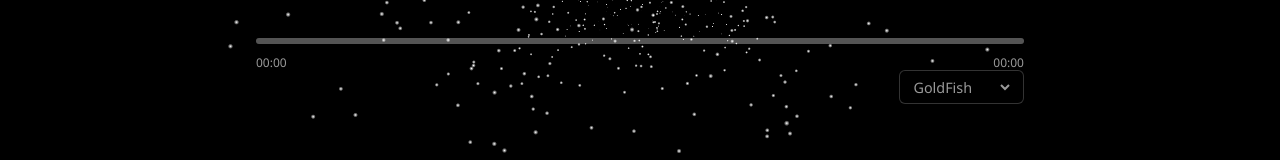
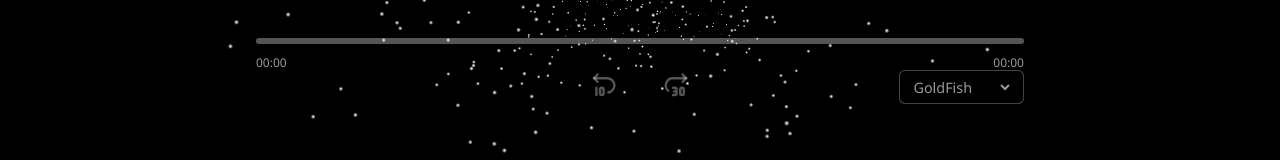
Before and after one commit to aryanRP7/Gold_Fish, a React (Create React App) app: page / in a window 1280 px wide. Both pictures are taken after a click on the button 640 px from the left and 400 px from the top of the page. Shown: the part 418-578 px from the top of the page. Built offline with nearby package versions, Linux system fonts and the light colour scheme.

Commit message:
added seek buttons

```diff
--- a/src/MusicVisualizer.css
+++ b/src/MusicVisualizer.css
@@ -68,6 +68,42 @@
 .skip-button.next {
   left: calc(50% + 6rem);
 }
+
+/* Seek Controls */
+.seek-controls {
+  position: absolute;
+  top: calc(50% + 5.5rem);
+  left: 50%;
+  transform: translateX(-50%);
+  display: flex;
+  gap: 2rem;
+  z-index: 10;
+}
+
+.seek-button {
+  font-size: 1.8rem;
+  border: none;
+  background: none;
+  color: rgba(240, 240, 240, 0.35);
+  cursor: pointer;
+  transition: transform 0.2s ease, color 0.2s ease, text-shadow 0.2s ease;
+  text-shadow: 0 0 4px rgba(255, 255, 255, 0.08);
+}
+.seek-button:hover {
+  transform: scale(1.1);
+  color: rgba(255, 255, 255, 0.6);
+  text-shadow: 0 0 10px rgba(255, 255, 255, 0.2);
+}
+.seek-button:active {
+  transform: scale(0.95);
+  text-shadow: 0 0 6px rgba(255, 255, 255, 0.12);
+}
+
+/* Move dropdown further down */
+.song-dropdown {
+  top: calc(50% + 8rem);
+}
+
 
 /* Emoji‑Wall Background + Sparkle */
 .emoji-wall {
--- a/src/MusicVisualizer.js
+++ b/src/MusicVisualizer.js
@@ -1,16 +1,37 @@
-import React, { useState, useRef, useEffect, useCallback } from 'react';
-import { playlist } from './playlist';
+import React, { useState, useRef, useEffect, useCallback } from "react";
+import { playlist } from "./playlist";
 import { FaPlay } from "react-icons/fa";
 import { FaPause } from "react-icons/fa6";
+import { TbRewindBackward10, TbRewindForward30 } from "react-icons/tb";
 import { IoIosArrowForward } from "react-icons/io";
 import { IoIosArrowBack } from "react-icons/io";
-import './MusicVisualizer.css';
+import "./MusicVisualizer.css";
 
-const emojis = ['😄', '🌻', '😍', '🥰', '😘', '✨', '💞', '🌻', '❤️', '😻', '💙', '🤩', '🦚', '🌻', '🧋'];
+const emojis = [
+  "😄",
+  "🌻",
+  "😍",
+  "🥰",
+  "😘",
+  "✨",
+  "💞",
+  "🌻",
+  "❤️",
+  "😻",
+  "💙",
+  "🤩",
+  "🦚",
+  "🌻",
+  "🧋",
+];
 
 const formatTime = (time) => {
-  const minutes = Math.floor(time / 60).toString().padStart(2, '0');
-  const seconds = Math.floor(time % 60).toString().padStart(2, '0');
+  const minutes = Math.floor(time / 60)
+    .toString()
+    .padStart(2, "0");
+  const seconds = Math.floor(time % 60)
+    .toString()
+    .padStart(2, "0");
   return `${minutes}:${seconds}`;
 };
 
@@ -30,6 +51,18 @@ const MusicVisualizer = () => {
   const stars = useRef([]);
   const animationRef = useRef(null);
 
+  const handleRewind = () => {
+    const audio = audioRef.current;
+    if (!audio) return;
+    audio.currentTime = Math.max(audio.currentTime - 10, 0);
+  };
+
+  const handleForward = () => {
+    const audio = audioRef.current;
+    if (!audio || isNaN(audio.duration)) return;
+    audio.currentTime = Math.min(audio.currentTime + 30, audio.duration);
+  };
+
   // Floating emojis
   useEffect(() => {
     const maxEmojis = 50;
@@ -44,7 +77,7 @@ const MusicVisualizer = () => {
         animationDelay: `${Math.random() * 2}s`,
       };
       const emoji = emojis[Math.floor(Math.random() * emojis.length)];
-      setEmojiElements(prev => [
+      setEmojiElements((prev) => [
         ...prev,
         <span key={count} className="floating-emoji" style={style}>
           {emoji}
@@ -57,7 +90,8 @@ const MusicVisualizer = () => {
 
   // Initialize star positions
   const initStars = useCallback(() => {
-    const w = window.innerWidth, h = window.innerHeight;
+    const w = window.innerWidth,
+      h = window.innerHeight;
     stars.current = Array.from({ length: 800 }, () => ({
       x: (Math.random() - 0.5) * w,
       y: (Math.random() - 0.5) * h,
@@ -69,12 +103,13 @@ const MusicVisualizer = () => {
   const drawStars = useCallback(() => {
     const canvas = canvasRef.current;
     if (!canvas) return;
-    const ctx = canvas.getContext('2d');
+    const ctx = canvas.getContext("2d");
     const w = (canvas.width = window.innerWidth);
     const h = (canvas.height = window.innerHeight);
-    const cx = w / 2, cy = h / 2;
+    const cx = w / 2,
+      cy = h / 2;
 
-    ctx.fillStyle = '#000';
+    ctx.fillStyle = "#000";
     ctx.fillRect(0, 0, w, h);
 
     for (const star of stars.current) {
@@ -89,8 +124,8 @@ const MusicVisualizer = () => {
       const y = star.y * k + cy;
       const size = (1 - star.z / w) * 3;
       const grad = ctx.createRadialGradient(x, y, 0, x, y, size);
-      grad.addColorStop(0, 'white');
-      grad.addColorStop(1, 'rgba(255,255,255,0)');
+      grad.addColorStop(0, "white");
+      grad.addColorStop(1, "rgba(255,255,255,0)");
       ctx.fillStyle = grad;
       ctx.beginPath();
       ctx.arc(x, y, size, 0, Math.PI * 2);
@@ -127,33 +162,33 @@ const MusicVisualizer = () => {
       setIsPlaying(true);
     };
 
-    audio.addEventListener('timeupdate', updateProgress);
-    audio.addEventListener('loadedmetadata', updateProgress);
-    audio.addEventListener('ended', handleSongEnd);
+    audio.addEventListener("timeupdate", updateProgress);
+    audio.addEventListener("loadedmetadata", updateProgress);
+    audio.addEventListener("ended", handleSongEnd);
 
     return () => {
-      audio.removeEventListener('timeupdate', updateProgress);
-      audio.removeEventListener('loadedmetadata', updateProgress);
-      audio.removeEventListener('ended', handleSongEnd);
+      audio.removeEventListener("timeupdate", updateProgress);
+      audio.removeEventListener("loadedmetadata", updateProgress);
+      audio.removeEventListener("ended", handleSongEnd);
     };
   }, [isDragging, currentSongIndex]);
 
   // Drag-to-seek handlers
-  const getSeekTime = e => {
+  const getSeekTime = (e) => {
     const rect = progressRef.current.getBoundingClientRect();
     const x = e.touches ? e.touches[0].clientX : e.clientX;
     const pct = Math.min(Math.max((x - rect.left) / rect.width, 0), 1);
     return pct * duration;
   };
-  const handleDragStart = e => {
+  const handleDragStart = (e) => {
     setIsDragging(true);
     setCurrentTime(getSeekTime(e));
   };
-  const handleDragging = e => {
+  const handleDragging = (e) => {
     if (!isDragging) return;
     setCurrentTime(getSeekTime(e));
   };
-  const handleDragEnd = e => {
+  const handleDragEnd = (e) => {
     if (!isDragging) return;
     const t = getSeekTime(e);
     audioRef.current.currentTime = t;
@@ -162,11 +197,11 @@ const MusicVisualizer = () => {
   };
   useEffect(() => {
     const stop = () => setIsDragging(false);
-    window.addEventListener('mouseup', stop);
-    window.addEventListener('touchend', stop);
+    window.addEventListener("mouseup", stop);
+    window.addEventListener("touchend", stop);
     return () => {
-      window.removeEventListener('mouseup', stop);
-      window.removeEventListener('touchend', stop);
+      window.removeEventListener("mouseup", stop);
+      window.removeEventListener("touchend", stop);
     };
   }, []);
 
@@ -190,15 +225,15 @@ const MusicVisualizer = () => {
     setCurrentSongIndex(idx);
     setIsPlaying(true);
   };
-  const handleSongChange = idx => {
+  const handleSongChange = (idx) => {
     setCurrentSongIndex(idx);
     setIsPlaying(true);
   };
 
   // ⌨️ Spacebar handler
   useEffect(() => {
-    const onKey = e => {
-      if (e.code === 'Space' || e.key === ' ') {
+    const onKey = (e) => {
+      if (e.code === "Space" || e.key === " ") {
         e.preventDefault();
         const audio = audioRef.current;
         if (!audio) return;
@@ -207,12 +242,12 @@ const MusicVisualizer = () => {
         setIsPlaying(!audio.paused);
       }
     };
-    window.addEventListener('keydown', onKey);
-    return () => window.removeEventListener('keydown', onKey);
+    window.addEventListener("keydown", onKey);
+    return () => window.removeEventListener("keydown", onKey);
   }, [isPlaying]);
 
   return (
-    <div className={`container ${isPlaying ? 'stars' : 'emoji-wall'}`}>
+    <div className={`container ${isPlaying ? "stars" : "emoji-wall"}`}>
       <audio ref={audioRef} src={currentSong.src} autoPlay={isPlaying} />
       {!isPlaying && <div className="emoji-layer">{emojiElements}</div>}
       {isPlaying && <canvas ref={canvasRef} className="star-canvas" />}
@@ -225,11 +260,13 @@ const MusicVisualizer = () => {
       {isPlaying && (
         <>
           {/* Skip & Dropdown Controls */}
-          <button className="skip-button prev" onClick={handlePrev}><IoIosArrowBack /></button>
+          <button className="skip-button prev" onClick={handlePrev}>
+            <IoIosArrowBack />
+          </button>
           <div className="song-dropdown">
             <select
               value={currentSongIndex}
-              onChange={e => handleSongChange(Number(e.target.value))}
+              onChange={(e) => handleSongChange(Number(e.target.value))}
             >
               {playlist.map((song, i) => (
                 <option key={i} value={i}>
@@ -238,7 +275,9 @@ const MusicVisualizer = () => {
               ))}
             </select>
           </div>
-          <button className="skip-button next" onClick={handleNext}><IoIosArrowForward /></button>
+          <button className="skip-button next" onClick={handleNext}>
+            <IoIosArrowForward />
+          </button>
 
           {/* Progress Bar */}
           <div
@@ -262,6 +301,30 @@ const MusicVisualizer = () => {
             <span>{formatTime(currentTime)}</span>
             <span>{formatTime(duration)}</span>
           </div>
+
+          {/* Rewind / Forward */}
+          <div className="seek-controls">
+            <button className="seek-button" onClick={handleRewind}>
+              <TbRewindBackward10 />
+            </button>
+            <button className="seek-button" onClick={handleForward}>
+              <TbRewindForward30 />
+            </button>
+          </div>
+
+          {/* Song Dropdown (moved below) */}
+          <div className="song-dropdown">
+            <select
+              value={currentSongIndex}
+              onChange={(e) => handleSongChange(Number(e.target.value))}
+            >
+              {playlist.map((song, i) => (
+                <option key={i} value={i}>
+                  {song.name}
+                </option>
+              ))}
+            </select>
+          </div>
         </>
       )}
     </div>
```
